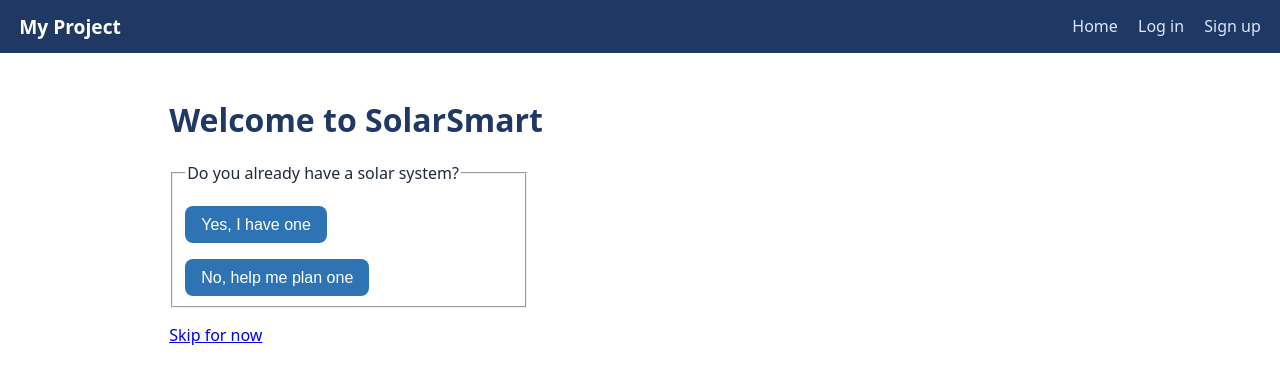
After one commit to Ch-Chahine/team-charbel-elia-christ-project, a Flask app: template templates/welcome.html in a window 1280 px wide. The commit adds this page. Shown: the top 384 px of the page. Run offline with Flask 3, Linux system fonts and the light colour scheme; the template is opened without the code that fills it, so the values that code supplies are empty; some libraries are stand-ins or nearby versions.

Commit message:
Add sign-up, log-in, POST log-out and welcome onboarding; fix empty-confirm check

```diff
--- a/app.py
+++ b/app.py
@@ -11,8 +11,9 @@ import os
 from functools import wraps
 
 from flask import (Flask, render_template, request, redirect, url_for,
-                   session, flash, abort)
+                   session, flash, abort, g)  # g = per-request storage (Week 9: g.user)
 from werkzeug.security import generate_password_hash, check_password_hash
+from sqlalchemy.exc import IntegrityError  # raised when a unique rule (e.g. email) is broken
 
 from models import db, User, Favorite, Appliance
 import api_client
@@ -62,6 +63,18 @@ def login_required(view):
             return redirect(url_for("login"))
         return view(*args, **kwargs)
     return wrapped
+
+
+@app.before_request  # runs before EVERY request (Week 9: "Current user on each request")
+def load_current_user():  # find who is logged in, once per request
+    g.user = None  # default: nobody is logged in
+    user_id = session.get("user_id")  # the id saved at log-in (None if not logged in)
+    if user_id is not None:  # someone claims to be logged in
+        user = db.session.get(User, user_id)  # load that user from the database
+        if user is None:  # the account no longer exists (deleted)
+            session.clear()  # end the session, so login_required sends them to /login
+        else:  # the account exists
+            g.user = user  # routes can use g.user instead of querying again
 
 
 # ---------- content (from your API) --------------------------------
@@ -114,26 +127,83 @@ def town(place_id):  # show one town and its 3-day sunshine forecast
 #   logout        : session.clear(); redirect home.
 # A worked version of favorites below shows how session["user_id"] is used.
 
-@app.route("/signup", methods=["GET", "POST"])
-def signup():
-    if request.method == "POST":
-        # TODO: implement sign-up (see the Sessions & Login slides).
-        pass
-    return render_template("signup.html", errors={}, data={})
+# A real hash of a random password, made once at start-up. When an email does not exist,
+# log-in still runs check_password_hash against this, so a missing account takes the same
+# time as a wrong password (an attacker can't use the response time to find valid emails).
+DUMMY_HASH = generate_password_hash(os.urandom(16).hex())  # nobody knows this password
 
 
-@app.route("/login", methods=["GET", "POST"])
-def login():
-    if request.method == "POST":
-        # TODO: implement log-in (see the Sessions & Login slides).
-        pass
-    return render_template("login.html", errors={}, data={})
+@app.route("/signup", methods=["GET", "POST"])  # GET shows the form, POST creates the account
+def signup():  # create a new account
+    if request.method == "POST":  # the form was submitted
+        errors, email = validate_signup(request.form)  # check every field on the server (never trust the browser)
+        if not errors and User.query.filter_by(email=email).first():  # input is fine, but the email is taken
+            errors["email"] = "This email can't be used. If it's yours, log in instead."  # no "already registered" detail
+        if errors:  # something is wrong -> show the form again
+            return render_template("signup.html", errors=errors,  # the messages under each field
+                                   data={"email": email}), 400  # keep the email typed (never the password); 400 = bad input
+        user = User(email=email,  # the new row, email already lower-case and trimmed
+                    password_hash=generate_password_hash(request.form["password"]))  # store ONLY the hash
+        db.session.add(user)  # stage the new user
+        try:  # the commit can still fail if two sign-ups use the same email at the same moment
+            db.session.commit()  # save -> user.id is created
+        except IntegrityError:  # the unique rule on email blocked it
+            db.session.rollback()  # undo the failed write (Week 10)
+            errors["email"] = "This email can't be used. If it's yours, log in instead."  # same message as above
+            return render_template("signup.html", errors=errors, data={"email": email}), 400  # show the form again
+        session.clear()  # drop anything already in the session (against session fixation)
+        session["user_id"] = user.id  # log the new user in: store only the small id
+        flash("Welcome! Your account was created.")  # one-time message on the next page
+        return redirect(url_for("welcome"))  # next step: the onboarding question
+    return render_template("signup.html", errors={}, data={})  # GET: empty form
 
 
-@app.route("/logout")
-def logout():
-    # TODO: end the session (hint: session.clear()), then redirect home.
-    return redirect(url_for("home"))
+@app.route("/login", methods=["GET", "POST"])  # GET shows the form, POST checks the credentials
+def login():  # start a session for an existing user
+    if request.method == "POST":  # the form was submitted
+        errors, email = validate_login(request.form)  # both fields filled in?
+        if errors:  # an empty field -> show the form again
+            return render_template("login.html", errors=errors, data={"email": email}), 400  # 400 = bad input
+        password = request.form["password"]  # the typed password (only used for checking, never stored)
+        user = User.query.filter_by(email=email).first()  # the account with this email, or None
+        stored_hash = user.password_hash if user else DUMMY_HASH  # no account -> check against the dummy hash
+        password_ok = check_password_hash(stored_hash, password)  # always runs, so both cases take the same time
+        if user is None or not password_ok:  # wrong email OR wrong password
+            app.logger.warning("Failed log-in for %r", email)  # %r escapes newlines (no fake log lines); never the password
+            errors["form"] = "Email or password is incorrect."  # ONE message for both cases (Week 9)
+            return render_template("login.html", errors=errors, data={"email": email}), 401  # 401 = not authenticated
+        session.clear()  # new login -> brand-new session (against session fixation)
+        session["user_id"] = user.id  # remember who is logged in
+        flash("You are logged in.")  # one-time message
+        if user.has_solar is None:  # never answered the onboarding question
+            return redirect(url_for("welcome"))  # ask it now
+        return redirect(url_for("home"))  # fixed destination (no ?next= -> no open redirect)
+    return render_template("login.html", errors={}, data={})  # GET: empty form
+
+
+@app.route("/logout", methods=["POST"])  # POST only: a link or <img> on another site can't log users out
+def logout():  # end the session
+    session.clear()  # remove everything, including user_id
+    flash("You have been logged out.")  # one-time message
+    return redirect(url_for("home"))  # back to the home page
+
+
+@app.route("/welcome", methods=["GET", "POST"])  # onboarding: "Do you already have a solar system?"
+@login_required  # only for logged-in users
+def welcome():  # ask once, remember the answer in user.has_solar
+    if request.method == "POST":  # one of the two buttons was clicked
+        answer = request.form.get("has_solar", "")  # "yes", "no", or anything a tampered form sends
+        if answer not in ("yes", "no"):  # only these two values are accepted
+            flash("Please choose one of the two options.")  # explain the problem
+            return render_template("welcome.html"), 400  # ask again; 400 = bad input
+        g.user.has_solar = (answer == "yes")  # True = owner, False = future owner
+        db.session.commit()  # save the answer
+        if g.user.has_solar:  # already owns a system
+            flash("Great! You can add your system soon.")  # TODO feature/systems: redirect to url_for("system_new")
+            return redirect(url_for("home"))  # temporary destination until the systems pages exist
+        flash("Let's plan your system: start by adding your appliances.")  # first step of the planner
+        return redirect(url_for("appliances"))  # Christ's appliance pages (the planner's input)
+    return render_template("welcome.html")  # GET: show the question
 
 
 # ---------- favorites (login required) -----------------------------
--- a/static/style.css
+++ b/static/style.css
@@ -117,3 +117,8 @@ h1 { color:var(--navy); }
     flex-direction: column;
   }
 }
+
+/* Log out is a POST form (feature/auth): keep it on the navbar line and looking like the other links */
+.nav .logout-form { display:inline; margin-left:1rem; }
+.nav .logout-form button { background:none; border:none; padding:0; color:#dbe6ff; font:inherit; cursor:pointer; }
+.nav .logout-form button:hover { color:#fff; }
--- a/templates/base.html
+++ b/templates/base.html
@@ -14,7 +14,10 @@
       {% if current_user %}
         <a href="{{ url_for('favorites') }}">My Favorites</a>
         <span class="who">{{ current_user.email }}</span>
-        <a href="{{ url_for('logout') }}">Log out</a>
+        <form method="post" action="{{ url_for('logout') }}" class="logout-form">  {# POST, not a link (Week 9) #}
+          {# CSRF token added in feature/security-config #}
+          <button type="submit">Log out</button>
+        </form>
       {% else %}
         <a href="{{ url_for('login') }}">Log in</a>
         <a href="{{ url_for('signup') }}">Sign up</a>
--- a/templates/login.html
+++ b/templates/login.html
@@ -2,10 +2,12 @@
 {% block title %}Log in{% endblock %}
 {% block content %}
 <h1>Log in</h1>
+{% if errors.get('form') %}<p class="error" role="alert">{{ errors['form'] }}</p>{% endif %}  {# the ONE generic message (wrong email or password) #}
 <form method="post" action="{{ url_for('login') }}" novalidate class="auth">
-  <label>Email <input type="email" name="email" value="{{ data.get('email','') }}"></label>
+  {# CSRF token added in feature/security-config #}
+  <label>Email <input type="email" name="email" value="{{ data.get('email','') }}" autocomplete="username"></label>
   {% if errors.get('email') %}<span class="error">{{ errors['email'] }}</span>{% endif %}
-  <label>Password <input type="password" name="password"></label>
+  <label>Password <input type="password" name="password" autocomplete="current-password"></label>
   {% if errors.get('password') %}<span class="error">{{ errors['password'] }}</span>{% endif %}
   <button type="submit">Log in</button>
 </form>
--- /dev/null
+++ b/templates/welcome.html
@@ -0,0 +1,14 @@
+{% extends "base.html" %}  {# same layout as every page #}
+{% block title %}Welcome{% endblock %}  {# browser tab title #}
+{% block content %}
+<h1>Welcome to SolarSmart</h1>  {# page heading #}
+<form method="post" action="{{ url_for('welcome') }}" class="auth">  {# POST: the answer changes data #}
+  {# CSRF token added in feature/security-config #}
+  <fieldset>  {# groups the question and its answers (accessibility) #}
+    <legend>Do you already have a solar system?</legend>  {# the question, read by screen readers with the buttons #}
+    <button type="submit" name="has_solar" value="yes">Yes, I have one</button>  {# sends has_solar=yes #}
+    <button type="submit" name="has_solar" value="no">No, help me plan one</button>  {# sends has_solar=no #}
+  </fieldset>
+</form>
+<p><a href="{{ url_for('home') }}">Skip for now</a></p>  {# answer later: the question comes back at the next log-in #}
+{% endblock %}
```
Also changed, not shown: templates/signup.html (+4 -3 lines), validators.py (+6 -2 lines).
